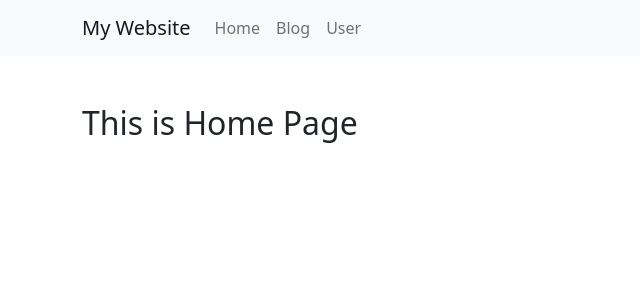
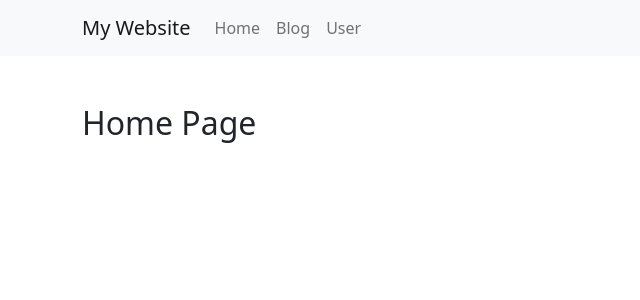
Before and after one commit to minkesh/my-personal-website, a React (Create React App) app: page /my-personal-website/home in a window 1280 px wide. Shown: the top 300 px of the page, without its empty margins (0-640 px from the left). Built offline with nearby package versions, Linux system fonts and the light colour scheme.

Commit message:
updated home page text

```diff
--- a/src/pages/home.js
+++ b/src/pages/home.js
@@ -1,7 +1,7 @@
 const Home = () => {
     return (
         <div className="container">
-           <h2>This is Home Page</h2>
+           <h2>Home Page</h2>
         </div>
 
     )
```
